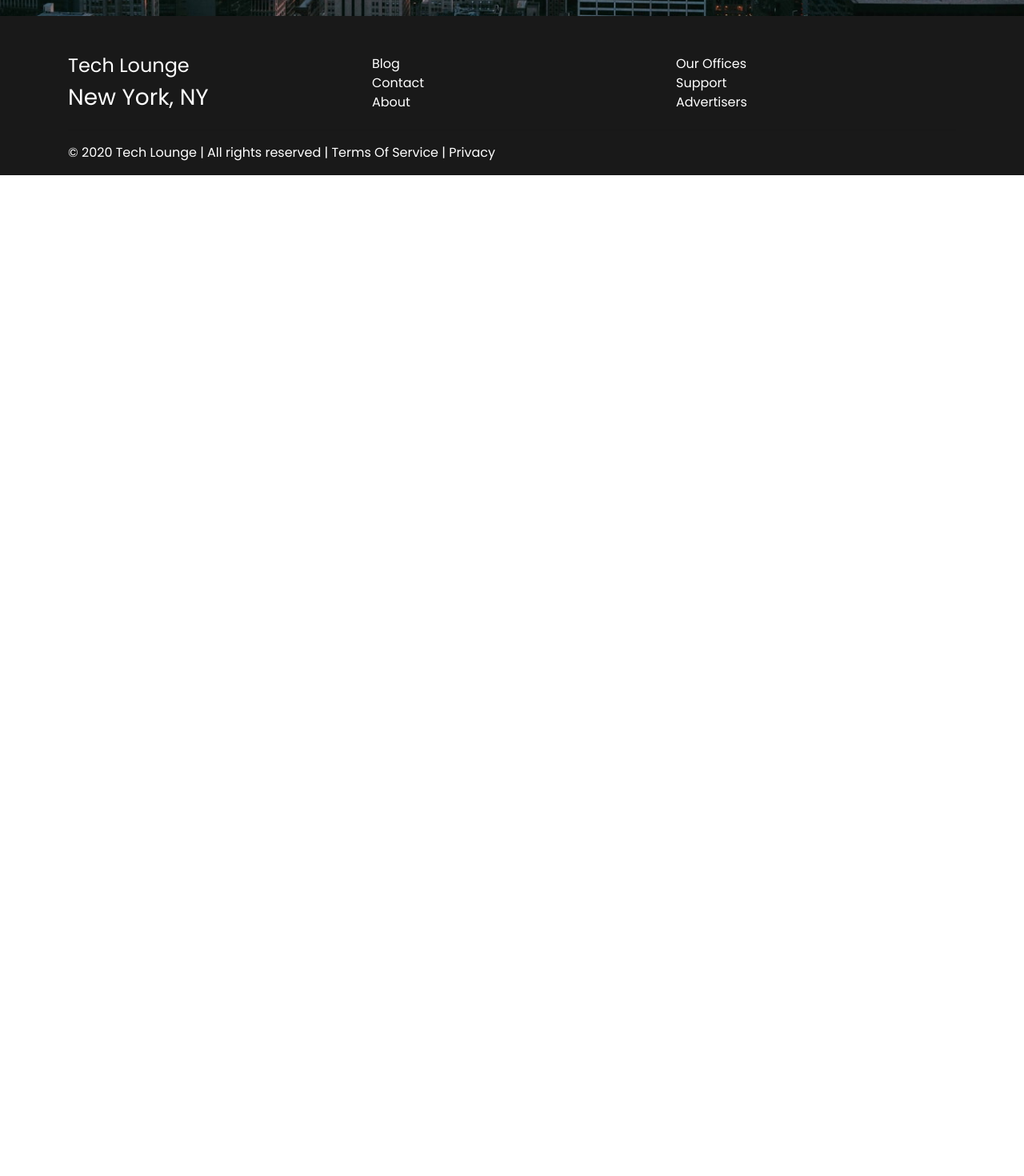
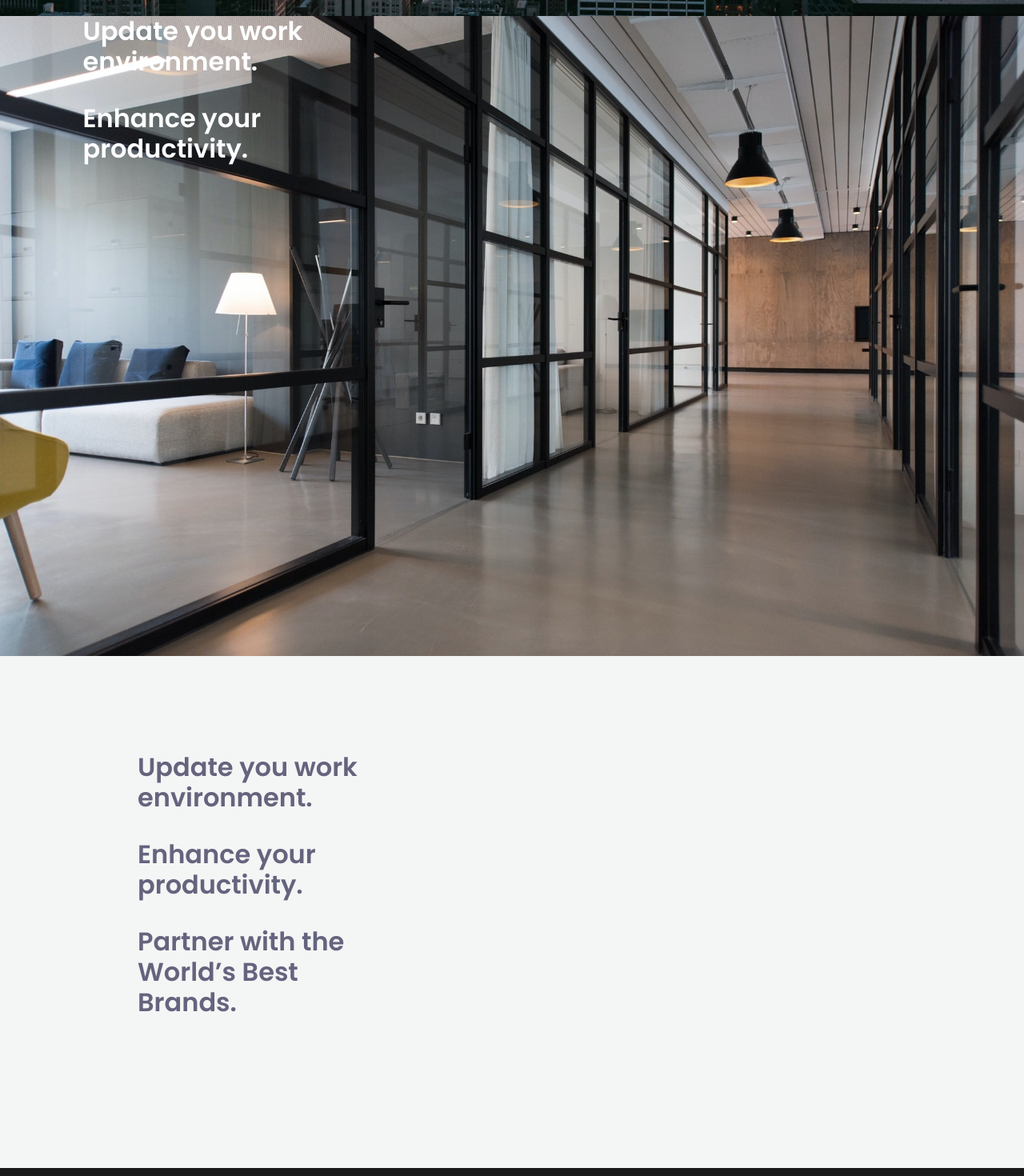
Before and after one commit to Barak-S/Tech-Lounge-v2, a React (Create React App) app: page / in a window 1280 px wide. Shown: the part 780-2250 px from the top of the page at 80% size. Before the commit the page ends 999 px from the top, so only its background shows below. Built offline with nearby package versions, Linux system fonts and the light colour scheme.

Commit message:
added fadeIn/fadeOut gsap animation to products div

```diff
--- a/package.json
+++ b/package.json
@@ -14,6 +14,7 @@
     "react-dom": "^17.0.1",
     "react-router-dom": "^5.2.0",
     "react-scripts": "4.0.0",
+    "react-use": "^15.3.4",
     "web-vitals": "^0.2.4"
   },
   "scripts": {
--- a/src/App.scss
+++ b/src/App.scss
@@ -61,7 +61,6 @@ nav.navbar.navbar-expand-lg.navbar-light{
 	transform: translate(-50%, 0);
 	justify-content: space-between;
 	backdrop-filter: blur(6px);
-
 }
 
 .align-auto{
@@ -71,7 +70,7 @@ nav.navbar.navbar-expand-lg.navbar-light{
 
 @keyframes backgroundEffect {
   0% {
-    background-position: 0% 0%;
+	background-position: 0% 0%;
   }
   25% {
     background-position: 40% 10%;
@@ -83,7 +82,7 @@ nav.navbar.navbar-expand-lg.navbar-light{
     background-position: 10% 40%;
   }
   100% {
-    background-position: 0% 0%;
+	background-position: 0% 0%;
   }
 }
 
@@ -99,6 +98,10 @@ nav.navbar.navbar-expand-lg.navbar-light{
 	animation-duration: 30s;
 	animation-iteration-count: infinite;
 	animation-direction: both;
+}
+
+.fadeIn{
+	opacity: 0;
 }
 
 .products{
--- a/src/containers/Home.js
+++ b/src/containers/Home.js
@@ -1,14 +1,37 @@
 import React, { useRef, useEffect, useState } from "react";
-import { gsap } from "gsap";
-import { TweenMax, TweenLite, Power3 }  from 'gsap';
-import { Row, Col } from 'react-bootstrap';
-import Products from './Products'
-import Collection from './Collection'
+import { gsap, TweenMax, TweenLite, Power3 }  from 'gsap';
+import { Col } from 'react-bootstrap';
 import newyork from "../images/newyork.webp";
 import newyork2 from "../images/nyc.jpeg";
 import telaviv from "../images/telaviv.jpeg"
+import { useIntersection } from "react-use";
+
 
 const Home = () => {
+
+    let sectionRef = useRef(null)
+
+    const intersection = useIntersection(sectionRef, {
+        root: null,
+        rootMargin: '0px',
+        threshold: 0.5
+    })
+
+    const fadeIn = el =>{
+        gsap.to(el,1,{
+            opacity: 1,
+            ease: "Power4.out",
+        })
+    }
+    const fadeOut = el =>{
+        gsap.to(el,1,{
+            opacity: 0,
+            ease: "Power4.out",
+        })
+    }
+
+    intersection && intersection.intersectionRatio < 0.5
+    ? fadeOut('.fadeIn') : fadeIn(".fadeIn")
 
     const [timeOfDay, setTimeOfDay] = useState(false)
 
@@ -63,8 +86,30 @@ const Home = () => {
                 </Col>
             </div>
         </div>
-      {/* <Products/>
-      <Collection/> */}
+
+        <div ref={sectionRef} className="fadeIn">
+            <div className="products">
+                <div style={{position: "absolute"}}>
+                    <Col xs={12} sm={12} md={8} lg={8} className="align-auto">
+                        <h2 style={{ color: "#fff", fontWeight: "600"}}>Update you work environment.</h2>
+                        <br/>
+                        <h2 style={{ color: "#fff", fontWeight: "600"}}>Enhance your productivity.</h2>
+                    </Col>
+                </div>
+            </div>
+        </div>
+
+        <div className="collection">
+            <div style={{position: "absolute", top: "215%"}}>
+                <Col xs={12} sm={12} md={6} lg={6} className="align-auto">
+                    <h2 style={{ color: "#64647E", fontWeight: "600"}}>Update you work environment.</h2>
+                    <br/>
+                    <h2 style={{ color: "#64647E", fontWeight: "600"}}>Enhance your productivity.</h2>
+                    <br/>
+                    <h2 style={{ color: "#64647E", fontWeight: "600"}}>Partner with the World’s Best Brands.</h2>
+                </Col>
+            </div>
+        </div>
     </div>
     );
 };
--- a/src/containers/Products.js
+++ b/src/containers/Products.js
@@ -5,10 +5,8 @@ import { gsap } from "gsap";
 
 const Poducts = () => {
 
-  let bg = useRef(null)
-
   return (
-    <div ref={el => (bg = el)} className="products">
+    <div className="products">
       <div style={{position: "absolute", top: "115%"}}>
           <Col xs={12} sm={12} md={8} lg={8} className="align-auto">
               <h2 style={{ color: "#fff", fontWeight: "600"}}>Update you work environment.</h2>
```
Also changed, not shown: 1 other file (tests, documents, lock files or other folders). Lines whose indentation alone changed are shown as unchanged.
